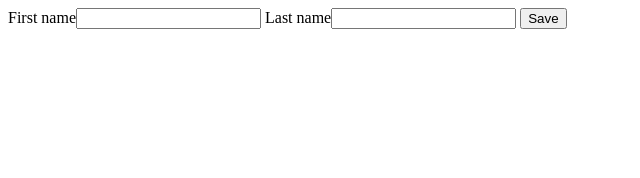
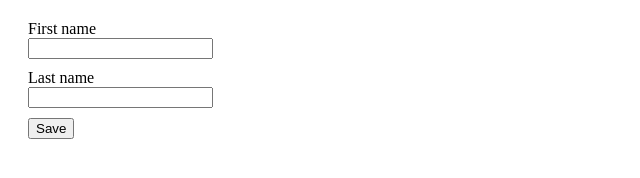
Before and after one commit to web-crash-course/vanilla-js, a plain HTML site: page index.html in a window 1280 px wide. Shown: the whole page, without its empty margins (0-640 px from the left). Drawn offline with Linux system fonts and the light colour scheme.

Commit message:
form styled with CSS

```diff
--- a/index.html
+++ b/index.html
@@ -3,6 +3,7 @@
 <head>
     <meta charset="UTF-8">
     <title>My App</title>
+    <link href="styles.css" rel="stylesheet">
 </head>
 <body>
 <form>
--- /dev/null
+++ b/styles.css
@@ -0,0 +1,11 @@
+form {
+    margin: 20px;
+
+    display: flex;
+    flex-direction: column;
+    align-items: flex-start;
+}
+
+form input {
+    margin-bottom: 10px;
+}
```
